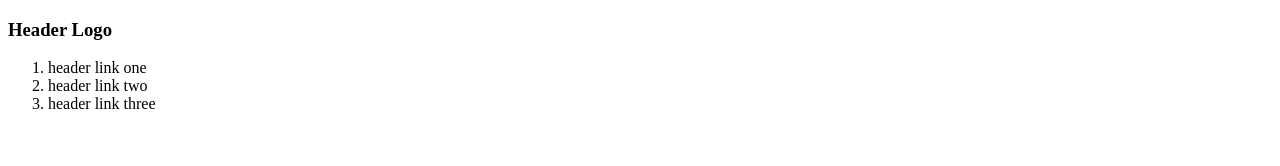
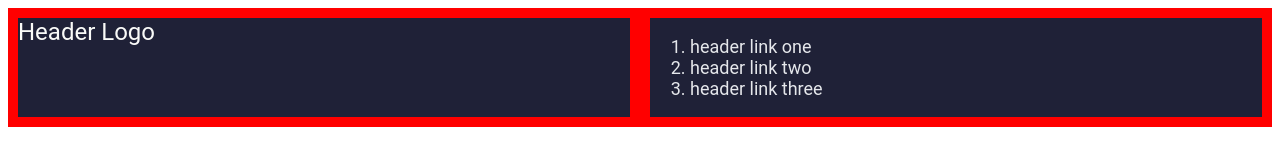
Before and after one commit to dannyo616/Odin_Project_1, a plain HTML site: page index.html in a window 1280 px wide. Drawn offline with Linux system fonts and the light colour scheme.

Commit message:
Add clases to header divs

```diff
--- a/index.html
+++ b/index.html
@@ -4,17 +4,22 @@
     <meta charset="UTF-8">
     <meta http-equiv="X-UA-Compatible" content="IE=edge">
     <meta name="viewport" content="width=device-width, initial-scale=1.0">
+    <link rel="stylesheet" href="style.css">
     <title>Odin Landing Page</title>
 </head>
 <body>
     <!-- Header -->
-    <div class="head">
-        <h3>Header Logo</h3>
-        <ol>
-            <li>header link one</li>
-            <li>header link two</li>
-            <li>header link three</li>
-        </ol>
+    <div class="flex-container head">
+        <div class="logo">
+            Header Logo
+        </div>
+        <div class="header-links">
+            <ol>
+                <li>header link one</li>
+                <li>header link two</li>
+                <li>header link three</li>
+            </ol>
+        </div>
     </div>
 </body>
 </html>
```
